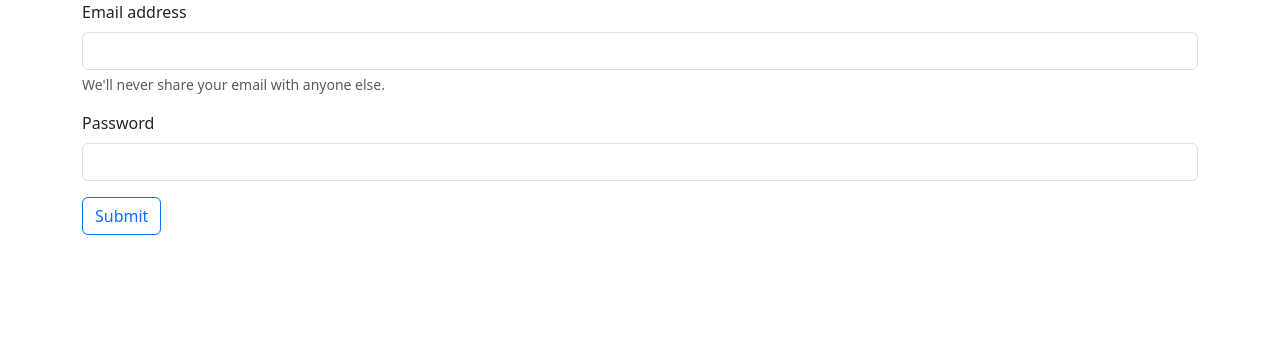
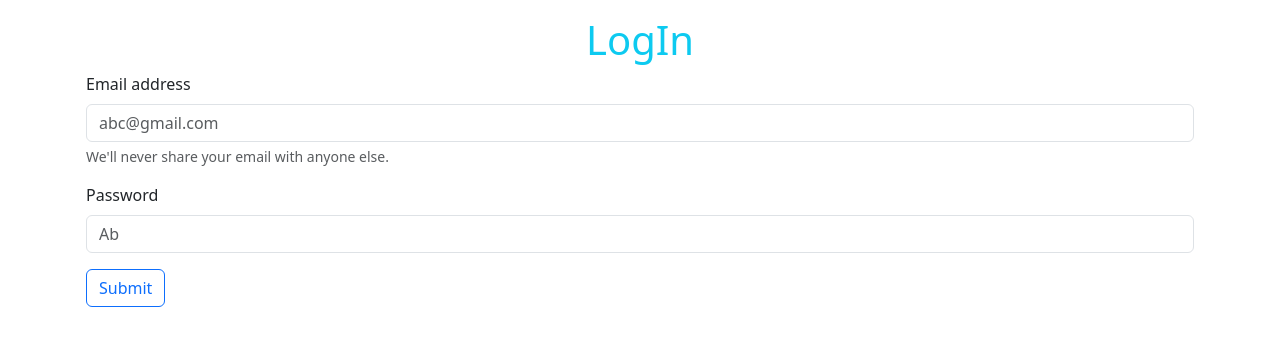
Before and after one commit to ANISH-422004/MAD-1, a Flask app: page /login in a window 1280 px wide. Shown: the part 74-420 px from the top of the page. Run offline with Flask 3, Linux system fonts and the light colour scheme.

Commit message:
Login Partially Done

```diff
--- a/Practising_FLASK_PJ/MAD 1 Project Bootcamp (App Dev 1)/main.py
+++ b/Practising_FLASK_PJ/MAD 1 Project Bootcamp (App Dev 1)/main.py
@@ -1,4 +1,4 @@
-from flask import Flask, render_template
+from flask import Flask, render_template , request
 from db.db import db
 from config.config import Config
 from models.models import *
@@ -52,10 +52,15 @@ def home():
     return render_template("index.html")
 
 
-@app.route("/login")
+@app.route("/login" , methods=["GET", "POST"])
 def login():
-    return render_template("login.html")
-
+    if(request.method == "GET"):
+        return render_template("login.html")
+    if(request.method == "POST"):
+        email = request.form.get("email")
+        password = request.form.get("password")
+        # Logic to authenticate user
+        return f"Email: {email}, Password: {password}"
 
 if __name__ == "__main__":
     app.run(debug=True)
--- a/Practising_FLASK_PJ/MAD 1 Project Bootcamp (App Dev 1)/templates/login.html
+++ b/Practising_FLASK_PJ/MAD 1 Project Bootcamp (App Dev 1)/templates/login.html
@@ -2,15 +2,18 @@
 {% block
 content%}
 
-<div class="container">
-  <form>
+<div class="container p-3 justify-content-center">
+  <h1 class="text-info text-center">LogIn</h1>
+  <form method="POST" action="/login">
     <div class="mb-3">
       <label for="exampleInputEmail1" class="form-label">Email address</label>
       <input
         type="email"
+        name="email"
         class="form-control"
         id="exampleInputEmail1"
         aria-describedby="emailHelp"
+        placeholder="abc@gmail.com"
       />
       <div id="emailHelp" class="form-text">
         We'll never share your email with anyone else.
@@ -18,7 +21,7 @@ content%}
     </div>
     <div class="mb-3">
       <label for="exampleInputPassword1" class="form-label">Password</label>
-      <input type="password" class="form-control" id="exampleInputPassword1" />
+      <input type="password" name="password" class="form-control" id="exampleInputPassword1"  placeholder="Ab"/>
     </div>
 
     <button type="submit" class="btn btn-outline-primary ">Submit</button>
```
